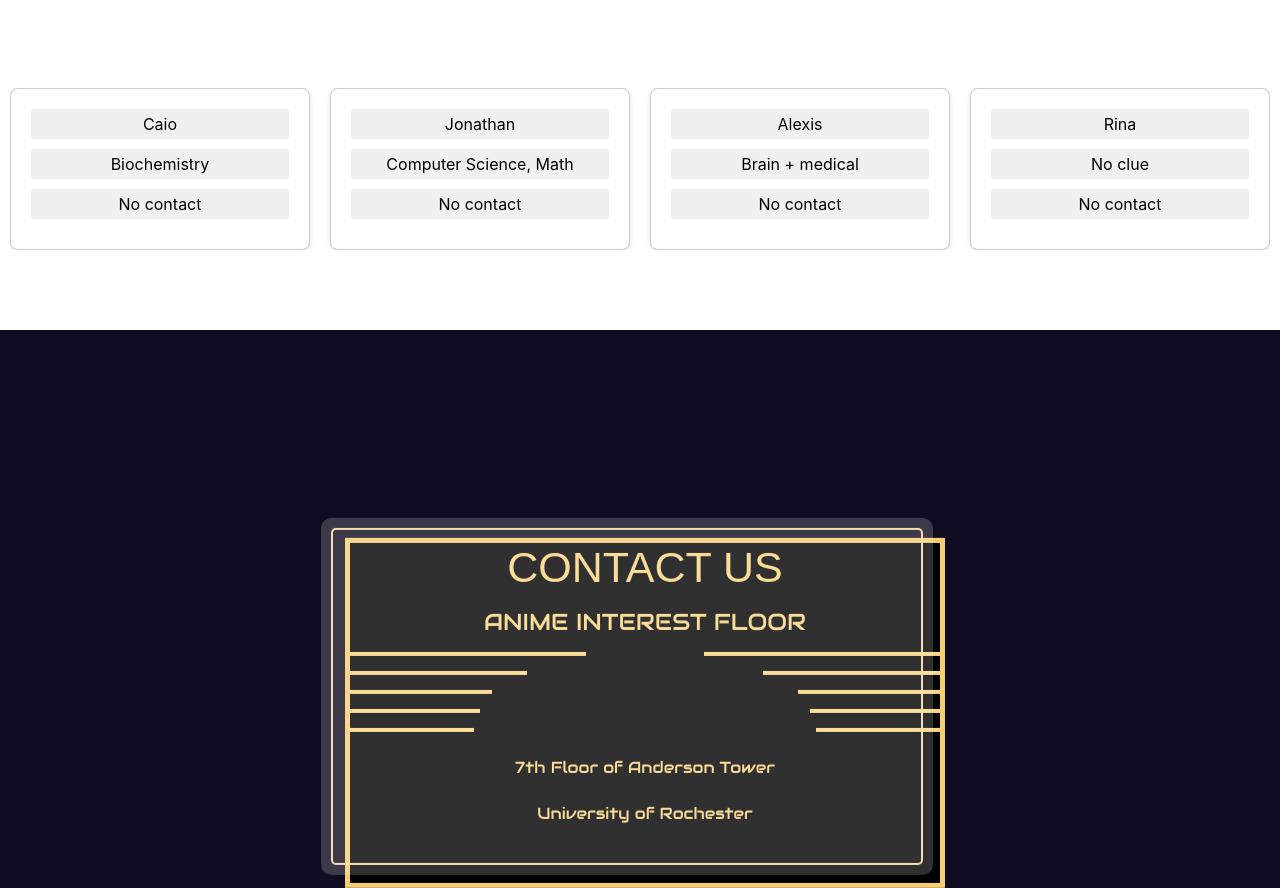
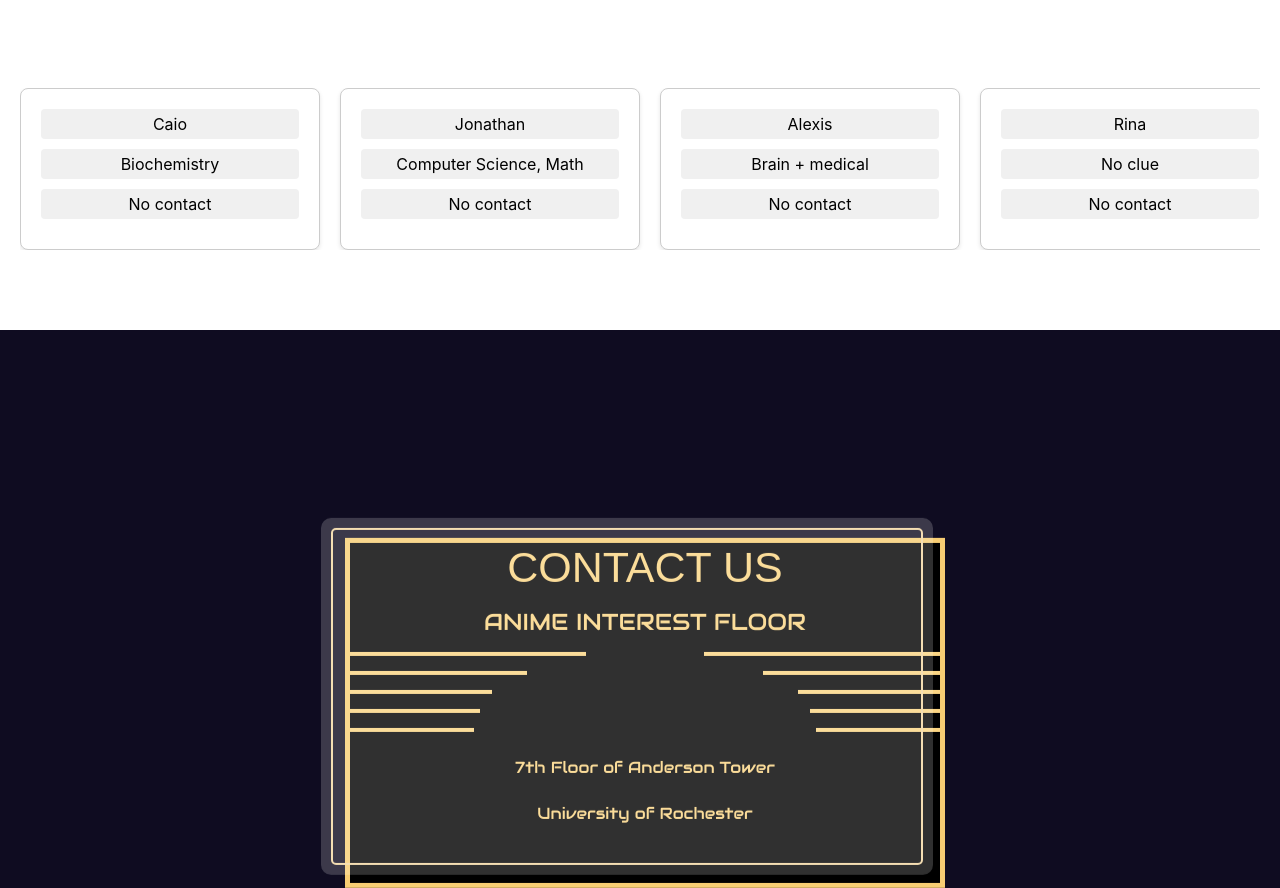
Before and after one commit to Sonicfires2/landing-page-aif, a React (Create React App) app: page / in a window 1280 px wide. Shown: the part 5896-6784 px from the top of the page. Built offline with nearby package versions, Linux system fonts and the light colour scheme; a web font is replaced by a local one.

Commit message:
your message here

```diff
--- a/src/components/Alum/alum.jsx
+++ b/src/components/Alum/alum.jsx
@@ -20,6 +20,7 @@ const Alum = () => {
         <ProfileCard name={"Jonathan"} major={"Computer Science, Math"} email={"No contact"}></ProfileCard>
         <ProfileCard name={"Alexis"} major={"Brain + medical"} email={"No contact"}></ProfileCard>
         <ProfileCard name={"Rina"} major={"No clue"} email={"No contact"}></ProfileCard>
+        <ProfileCard name={"Minh"} major={"Computer Science"} email={"No contact"}></ProfileCard>
       </div>
     </motion.div>
   )
--- a/src/components/Alum/alum.module.css
+++ b/src/components/Alum/alum.module.css
@@ -14,13 +14,18 @@
 
 .containerAlum {
     max-width: 1400px;
+    width: calc(100% - 40px);
+    margin-left: 20px;
+    margin-right: 20px;
     display: flex; /* Aligns children (ProfileCard components) in a row */
+
     gap: 20px;
 
     overflow-x: scroll; /* Enables horizontal scrolling */
-    -webkit-overflow-scrolling: touch; /* Smooth scrolling on iOS devices */
     scrollbar-width: thin; /* For modern browsers */
     scrollbar-color: #888 #f0f0f0; /* Scrollbar styling for modern browsers */
+
+    touch-action: pan-x;
 }
 
 .containerAlum::-webkit-scrollbar {
@@ -29,8 +34,30 @@
     background: #fff3;
     -webkit-border-radius: 1ex;
 }
+
 .headings {
     font-size: 100px;
     color: black;
     padding: none;
 }
+
+@media (max-width: 900px) {
+    .headings {
+        font-size: 80px;
+        padding: none;
+    }
+}
+
+@media (max-width: 800px) {
+    .headings {
+        font-size: 70px;
+        padding: none;
+    }
+}
+
+@media (max-width: 660px) {
+    .headings {
+        font-size: 60px;
+        padding: none;
+    }
+}
```
